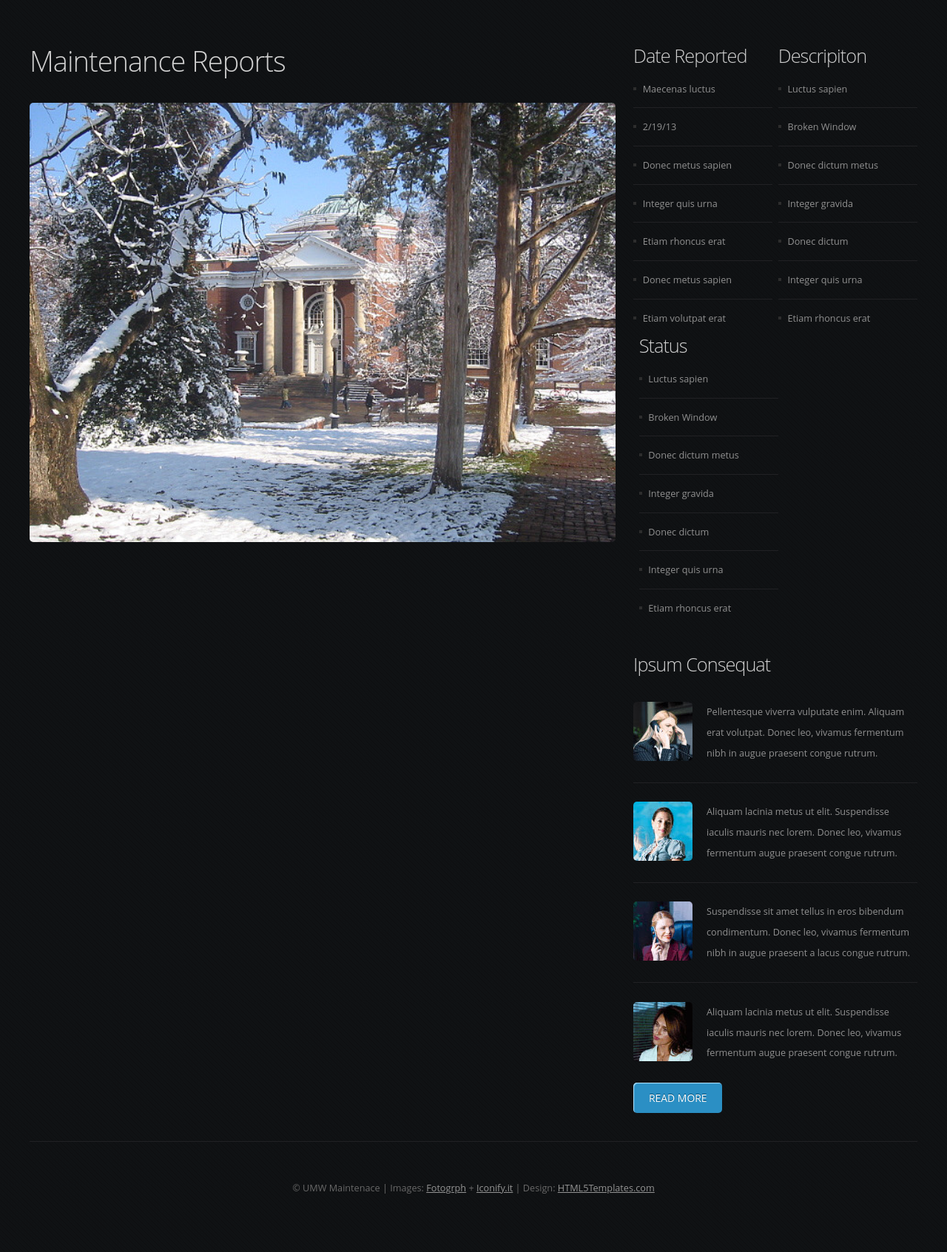
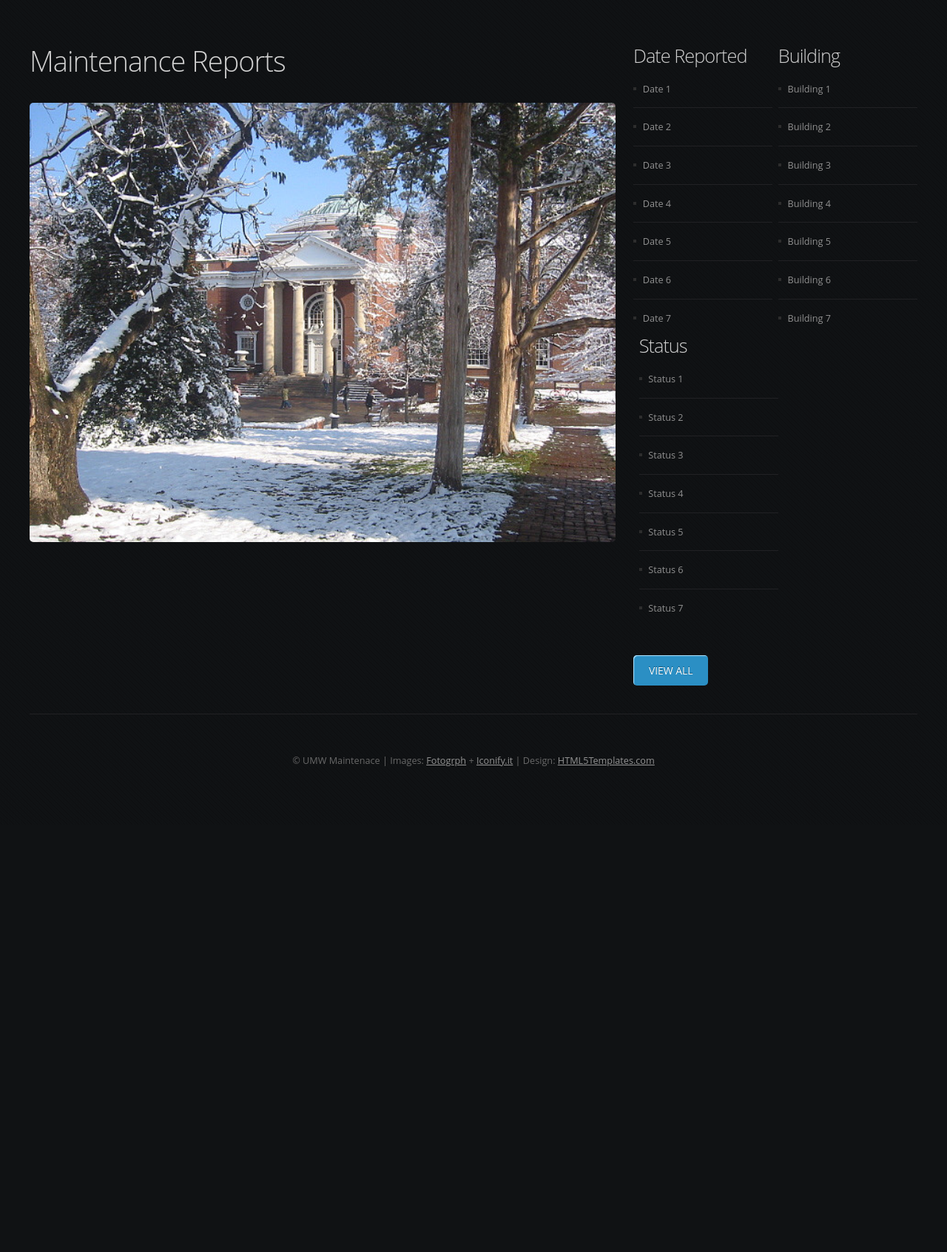
Before and after one commit to bsteff5/UMW-Maintenance-DB, a PHP site: page /Reports.php in a window 1280 px wide. Shown: the part 127-1820 px from the top of the page at 74% size. After the commit the page ends 1163 px from the top, so only its background shows below. Run offline with PHP 8.4, Linux system fonts and the light colour scheme.

Commit message:
Added FullList.php and updated Reports.php

```diff
--- a/Reports.php
+++ b/Reports.php
@@ -9,7 +9,7 @@
 
 <html>
 	<head>
-		<title>MegaCorp by HTML5Templates.com</title>
+		<title> UMW Maintenance DB </title>
 		<meta http-equiv="content-type" content="text/html; charset=utf-8" />
 		<meta name="description" content="" />
 		<meta name="keywords" content="" />
@@ -85,27 +85,27 @@
 									<section>
 										<h2>Date Reported</h2>
 										<ul class="style4">
-											<li class="first"><a href="#">Maecenas luctus</a></li>
-											<li><a href="#">2/19/13</a></li>
-											<li><a href="#">Donec metus sapien</a></li>
-											<li><a href="#">Integer quis urna</a></li>
-											<li><a href="#">Etiam rhoncus erat</a></li>
-											<li><a href="#">Donec metus sapien</a></li>
-											<li><a href="#">Etiam volutpat erat</a></li>
+											<li class="first"><a href="#">Date 1</a></li>
+											<li><a href="#">Date 2</a></li>
+											<li><a href="#">Date 3</a></li>
+											<li><a href="#">Date 4</a></li>
+											<li><a href="#">Date 5</a></li>
+											<li><a href="#">Date 6</a></li>
+											<li><a href="#">Date 7</a></li>
 										</ul>
 									</section>
 								</div>
 								<div class="6u">
 									<section>
-										<h2>Descripiton</h2>
+										<h2>Building</h2>
 										<ul class="style4">
-											<li class="first"><a href="#">Luctus sapien</a></li>
-											<li><a href="#">Broken Window</a></li>
-											<li><a href="#">Donec dictum metus </a></li>
-											<li><a href="#">Integer gravida </a></li>
-											<li><a href="#">Donec dictum </a></li>
-											<li><a href="#">Integer quis urna</a></li>
-											<li><a href="#">Etiam rhoncus erat</a></li>
+											<li class="first"><a href="#">Building 1</a></li>
+											<li><a href="#">Building 2</a></li>
+											<li><a href="#">Building 3</a></li>
+											<li><a href="#">Building 4</a></li>
+											<li><a href="#">Building 5</a></li>
+											<li><a href="#">Building 6</a></li>
+											<li><a href="#">Building 7</a></li>
 										</ul>
 									</section>
 								</div>
@@ -113,13 +113,13 @@
 									<section>
 										<h2>Status</h2>
 										<ul class="style4">
-											<li class="first"><a href="#">Luctus sapien</a></li>
-											<li><a href="#">Broken Window</a></li>
-											<li><a href="#">Donec dictum metus </a></li>
-											<li><a href="#">Integer gravida </a></li>
-											<li><a href="#">Donec dictum </a></li>
-											<li><a href="#">Integer quis urna</a></li>
-											<li><a href="#">Etiam rhoncus erat</a></li>
+											<li class="first"><a href="#">Status 1</a></li>
+											<li><a href="#">Status 2</a></li>
+											<li><a href="#">Status 3</a></li>
+											<li><a href="#">Status 4</a></li>
+											<li><a href="#">Status 5</a></li>
+											<li><a href="#">Status 6</a></li>
+											<li><a href="#">Status 7</a></li>
 										</ul>
 									</section>
 								</div>
@@ -131,22 +131,7 @@
 
 					<!-- Sidebar Section 2 -->
 					<section id="box2">
-						<h2>Ipsum Consequat</h2>
-						<ul class="style2">
-							<li class="first">
-								<p><a href="#"><img src="images/pics07.jpg" alt="">Pellentesque viverra vulputate enim. Aliquam erat volutpat. Donec leo, vivamus fermentum nibh in augue praesent congue rutrum. </a></p>
-							</li>
-							<li>
-								<p><a href="#"><img src="images/pics08.jpg" alt="">Aliquam lacinia metus ut elit. Suspendisse iaculis mauris nec lorem. Donec leo, vivamus fermentum augue praesent congue rutrum.</a></p>
-							</li>
-							<li>
-								<p><a href="#"><img src="images/pics09.jpg" alt="">Suspendisse sit amet tellus in eros bibendum condimentum. Donec leo, vivamus fermentum nibh in augue praesent a lacus congue rutrum. </a></p>
-							</li>
-							<li>
-								<p><a href="#"><img src="images/pics10.jpg" alt="">Aliquam lacinia metus ut elit. Suspendisse iaculis mauris nec lorem. Donec leo, vivamus fermentum augue praesent congue rutrum.</a></p>
-							</li>
-						</ul>
-						<a href="#" class="button button-style1">Read More</a>
+						<a href="FullList.php" class="button button-style1">View All</a>
 					</section>
 
 
```
Also changed, not shown: FullList.php (added, +78 -0 lines).
